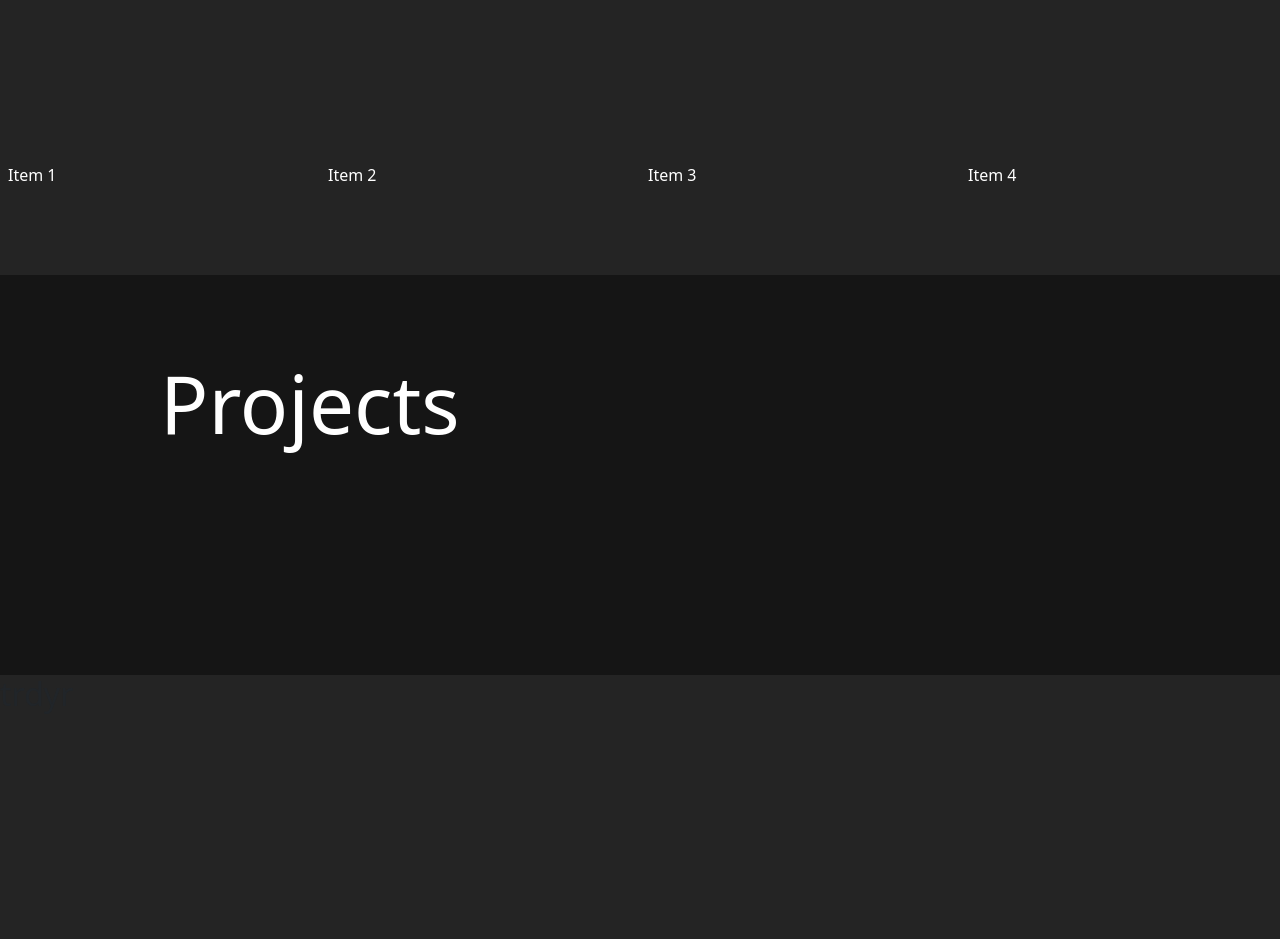
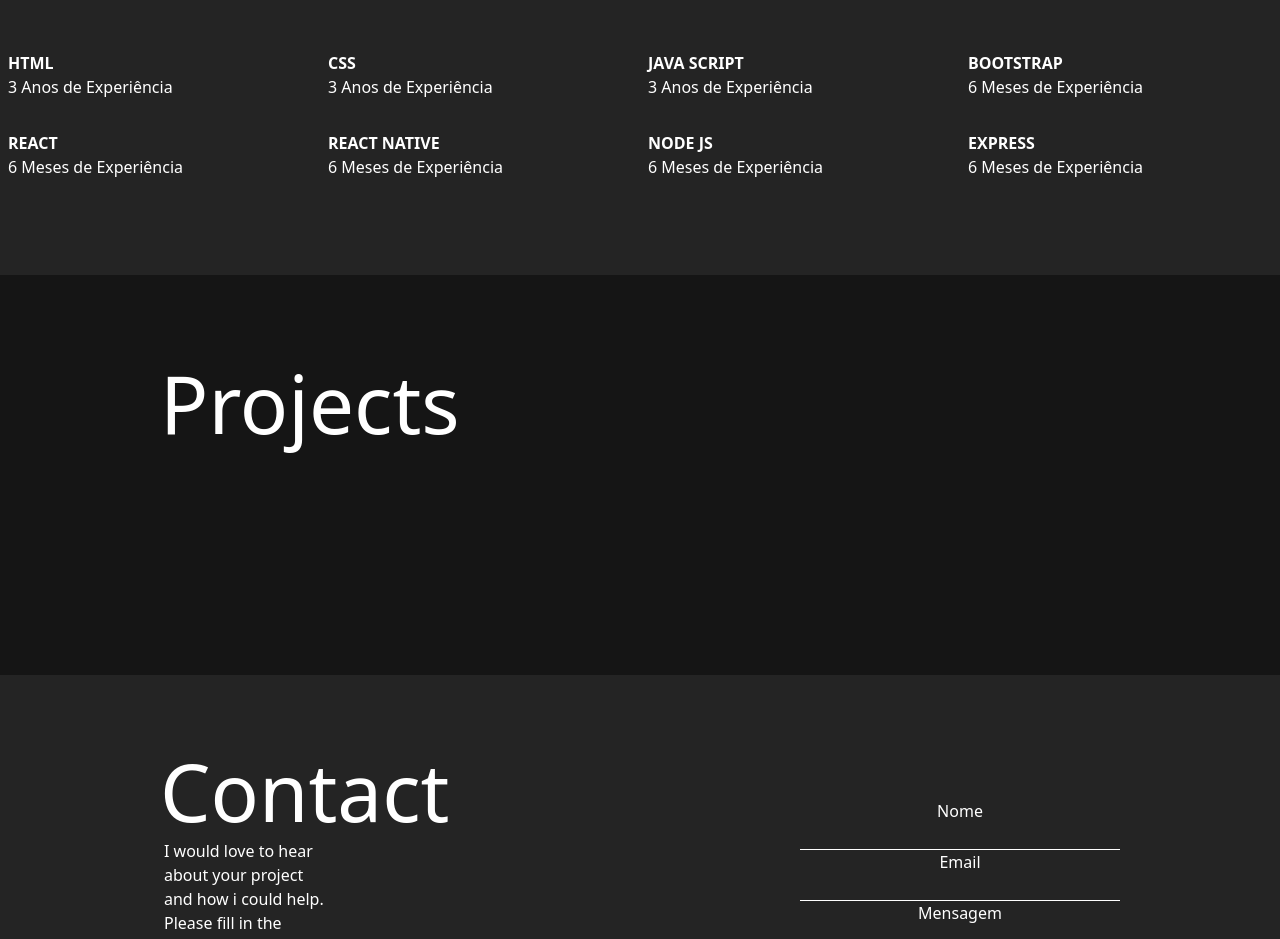
Before and after one commit to victordelgreco/poritfolio-profissional, a React (Vite) app: page / in a window 1280 px wide. Shown: the part 560-1499 px from the top of the page. Built offline with nearby package versions, Linux system fonts and the light colour scheme.

Commit message:
Finalizei todas as sessões da home, e iniciel a sessão Projects, onde vou adicionar cards com imagens dos meus projetos concluidos.

```diff
--- a/src/components/Contact/Contact.css
+++ b/src/components/Contact/Contact.css
@@ -1,6 +1,42 @@
-.backgorund-contact{
+.background-contact{
     display: flex;
     flex-direction: row;
-    background-color: #242424;
+    color: #fff;
+    background-color: #242424 !important;
     height: 50vh;
 }
+
+form{
+    background-color: #242424 !important;
+
+}
+
+.primeira-coluna-contact {
+    display: flex;
+    flex-direction: column;
+    justify-content: center;
+    width: 50vw;
+}
+
+.segunda-coluna-contact{
+    display: flex;
+    flex-direction: column;
+    align-items: center;
+    justify-content: center;
+    width: 50vw;
+}
+
+.phrase-contact {
+    font-weight: 400;
+    margin: 0px 315px 0 164px;
+}
+
+input[type="text"] {
+    background: none;
+    border: none;
+    border-bottom: 1px solid white;
+    background-color: transparent;
+    outline: none;
+    color: white;
+    width: 50%;
+}
--- a/src/components/Contact/Contact.jsx
+++ b/src/components/Contact/Contact.jsx
@@ -1,10 +1,25 @@
 import '../Contact/Contact.css'
 
-export default function Contact() {
-    return(
 
-        <div className="backgorund-contact">
-            <h2>trdyr</h2>
+
+
+function Contact() {
+    return (
+        <div className='background-contact'>
+            <div className='primeira-coluna-contact'>
+                <h2 className='subTitleSkills'>Contact</h2>
+                <p className='phrase-contact'>I would love to hear about your project and how i could help. Please fill in the form, and i'll get back to you as soon as possible.</p>
+            </div>
+            <div className='segunda-coluna-contact'>
+                <label>Nome</label>
+                <input type="text" />
+                <label>Email</label>
+                <input type="text" />
+                <label>Mensagem</label>
+                <input type="text" />
+            </div>
         </div>
-    )
+    );
 }
+
+export default Contact;
--- a/src/components/Skills/SectionSkills.css
+++ b/src/components/Skills/SectionSkills.css
@@ -1,8 +1,24 @@
 .backgorund-skills{
     display: flex;
-    flex-direction: row;
+    flex-direction: column;
+    justify-content: center;
     background-color: #242424;
     height: 50vh;
+}
+
+.table-skills{
+    display: flex;
+    justify-content: center;
+    align-items: center;
+    height: 50vh;
+    width: 100vw;
+}
+
+.subTitleSkills{
+    display: flex;
+    color: #fff;
+    font-size: 5rem;
+    margin: 0em 0em 0 2em;
 }
 
 table {
@@ -15,3 +31,7 @@ th, td {
     text-align: left;
     padding: 8px;
 }
+
+p{
+    font-weight: 400;
+}
--- a/src/components/Skills/SectionSkills.jsx
+++ b/src/components/Skills/SectionSkills.jsx
@@ -3,20 +3,25 @@ import './SectionSkills.css'
 export default function SectionSkills() {
     return (
         <div className='backgorund-skills' >
-            <table>
+
+            <h2 className='subTitleSkills'>Skills</h2>
+
+            <div className='table-skills'>
+                <table>
                 <tr>
-                    <th>Coluna 1</th>
-                    <th>Coluna 2</th>
-                    <th>Coluna 3</th>
-                    <th>Coluna 4</th>
+                    <th>HTML<p>3 Anos de Experiência</p></th>
+                    <th>CSS<p>3 Anos de Experiência</p></th>
+                    <th>JAVA SCRIPT<p>3 Anos de Experiência</p></th>
+                    <th>BOOTSTRAP<p>6 Meses de Experiência</p></th>
                 </tr>
                 <tr>
-                    <td>Item 1</td>
-                    <td>Item 2</td>
-                    <td>Item 3</td>
-                    <td>Item 4</td>
+                    <th>REACT<p>6 Meses de Experiência</p></th>
+                    <th>REACT NATIVE<p>6 Meses de Experiência</p></th>
+                    <th>NODE JS<p>6 Meses de Experiência</p></th>
+                    <th>EXPRESS<p>6 Meses de Experiência</p></th>
                 </tr>
             </table>
+            </div>
         </div>
     )
 }
```
Also changed, not shown: src/components/card/Card.jsx (added, +10 -0 lines), src/components/cards/Cards.jsx (added, +35 -0 lines), src/components/card/Card.css (added), src/components/cards/Cards.css (added).
